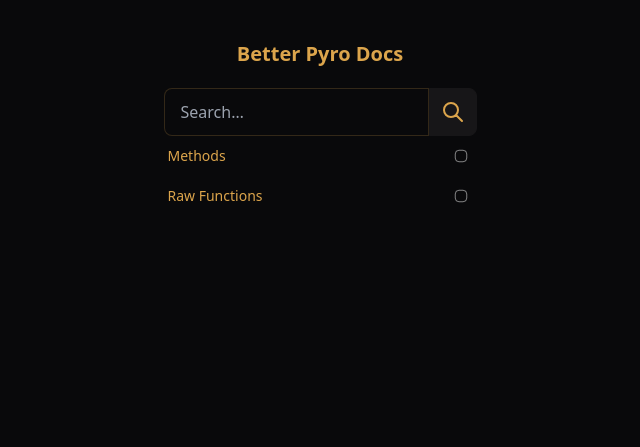
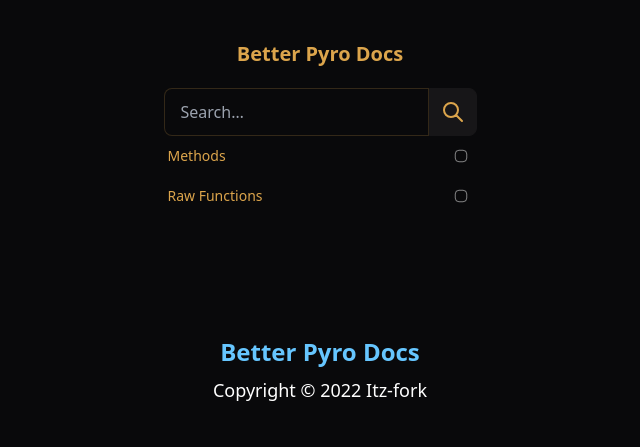
Before and after one commit to Itz-fork/BetterPyroDocs, a plain HTML site: page docs/index.html in a window 1280 px wide. Shown: the whole page, without its empty margins (320-960 px from the left). Drawn offline with nearby package versions, Linux system fonts and the light colour scheme.

Commit message:
Docs: Added footer and open docs on new page

```diff
--- a/docs/app.js
+++ b/docs/app.js
@@ -9,7 +9,7 @@ async function parse_method_results(results_div, results) {
         <h3><b>Category:</b> ${item.category}</h3>
         <h3><b>Description:</b><p>${item.description}</p>
             <div class="card-actions justify-end">
-                <button class="btn btn-sm btn-primary"><a href="${item.docs}">Docs ➜</a></button>
+                <button class="btn btn-sm btn-primary"><a href="${item.docs}" target="_blank">Docs ➜</a></button>
             </div>
     </div>
 </div>`
@@ -31,7 +31,7 @@ async function parse_raw_func_results(results_div, results) {
         <h3><b>ID:</b> ${item.id}</h3>
         <h3><b>Description:</b><p>${item.description}</p>
             <div class="card-actions justify-end">
-                <button class="btn btn-sm btn-primary"><a href="${item.docs}">Docs ➜</a></button>
+                <button class="btn btn-sm btn-primary"><a href="${item.docs}" target="_blank">Docs ➜</a></button>
             </div>
     </div>
 </div>`
--- a/docs/index.html
+++ b/docs/index.html
@@ -43,8 +43,17 @@
         </div>
     </form>
 
+    <!-- Search results -->
     <div class="grid grid-cols-1 lg:grid-cols-2 xl:grid-cols-3 gap-2 place-items-center" id="results">
     </div>
+
+    <!-- Footer -->
+    <footer class="footer footer-center p-10 bg-base-100 text-primary mt-20 back">
+        <div>
+            <p class="font-bold text-2xl text-info"><a href="https://github.com/Itz-fork/BetterPyroDocs">Better Pyro Docs</a></p>
+            <p class="text-lg">Copyright © 2022 Itz-fork</p>
+        </div>
+    </footer>
 </body>
 
 </html>
--- a/docs/styles.css
+++ b/docs/styles.css
@@ -4,3 +4,9 @@
 input[type=checkbox] {
     transform: scale(0.5);
 }
+
+/* Footer */
+.footer {
+    position: relative;
+    bottom: 0;
+}
```
